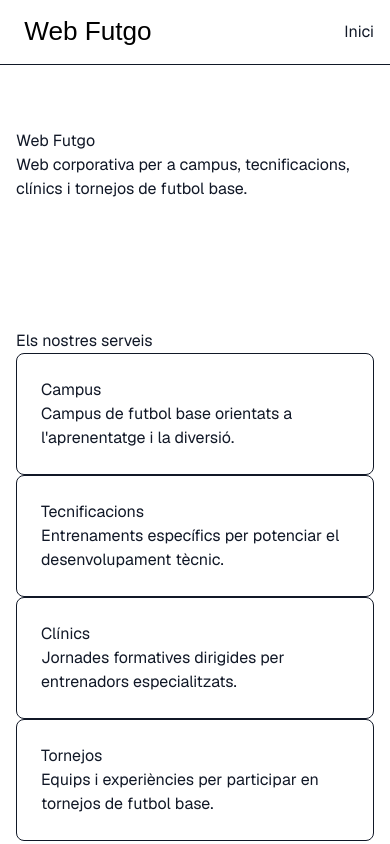
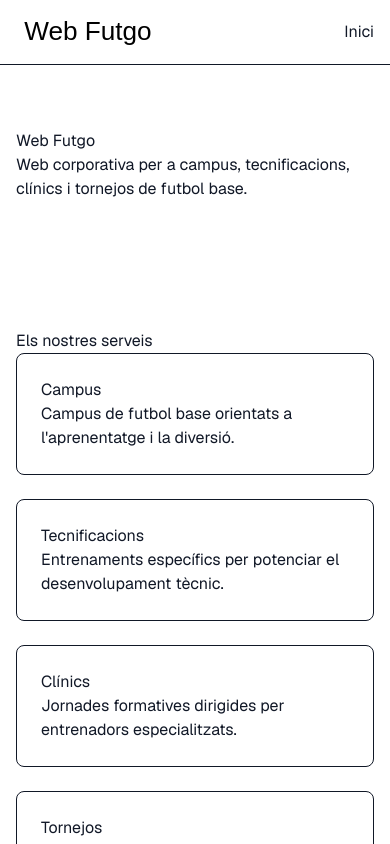
Before and after one commit to PerePonsPons/web-futgo, a Next.js app: page / in a window 390 px wide. Shown: the top 844 px of the page. Built offline with nearby package versions, Linux system fonts and the light colour scheme.

Commit message:
feat: add responsive grid layout to services section

```diff
--- a/components/sections/services-section.tsx
+++ b/components/sections/services-section.tsx
@@ -9,7 +9,7 @@ export function ServicesSection() {
       <Container>
         <h2>Els nostres serveis</h2>
 
-        <ul className="space-y-6 list-none p-0">
+        <ul className="grid list-none gap-6 p-0 md:grid-cols-2">
           {services.map((service) => (
             <li key={service.id}>
               <Card>
```
